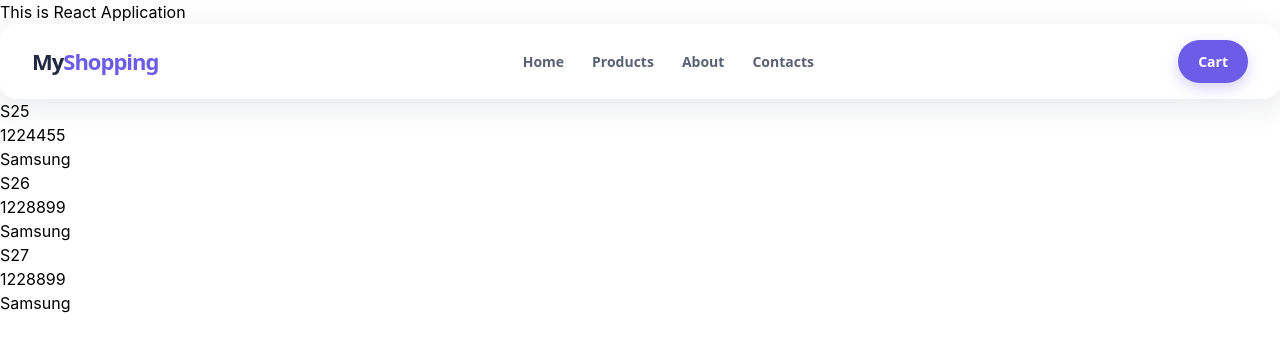
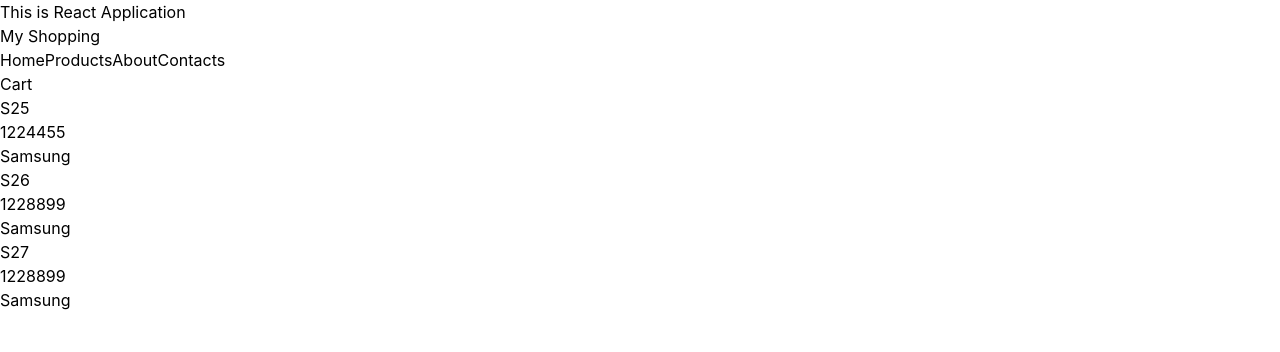
Before and after one commit to aadi007kumar/react, a React (Vite) app in the folder vite-project/: page / in a window 1280 px wide. Shown: the top 352 px of the page. Built offline with nearby package versions, Linux system fonts and the light colour scheme.

Commit message:
ugly navbar

```diff
--- a/vite-project/src/Component/Navbar.jsx
+++ b/vite-project/src/Component/Navbar.jsx
@@ -1,17 +1,17 @@
 function Navbar(){
     return(
-        <nav className="navbar" style={{ display: "flex", alignItems: "center", justifyContent: "space-between", gap: "24px", padding: "16px 32px", background: "#ffffff", borderRadius: "16px", boxShadow: "0 8px 30px rgba(31, 41, 55, 0.10)", fontFamily: "system-ui, sans-serif" }}>
-            <div className="logo" style={{ color: "#202842", fontSize: "22px", fontWeight: 800, letterSpacing: "-1px", whiteSpace: "nowrap" }}>
-                My<span style={{ color: "#6c5ce7" }}>Shopping</span>
+        <nav className="navbar">
+            <div className="logo">
+                My Shopping
             </div>
-            <div className="nav-links" style={{ display: "flex", alignItems: "center", justifyContent: "center", gap: "28px", flexWrap: "wrap" }}>
+            <div className="nav-links">
                 {["Home", "Products", "About", "Contacts"].map((label) => (
-                    <a key={label} href="#" style={{ color: "#596174", fontSize: "14px", fontWeight: 600, textDecoration: "none" }}>
+                    <a key={label} href="#">
                         {label}
                     </a>
                 ))}
             </div>
-            <button className="cart-button" type="button" style={{ border: 0, borderRadius: "999px", padding: "11px 20px", background: "#6c5ce7", color: "#ffffff", fontSize: "14px", fontWeight: 700, boxShadow: "0 5px 14px rgba(108, 92, 231, 0.28)", cursor: "pointer", whiteSpace: "nowrap" }}>
+            <button className="cart-button" type="button">
                 Cart
             </button>
         </nav>
```
